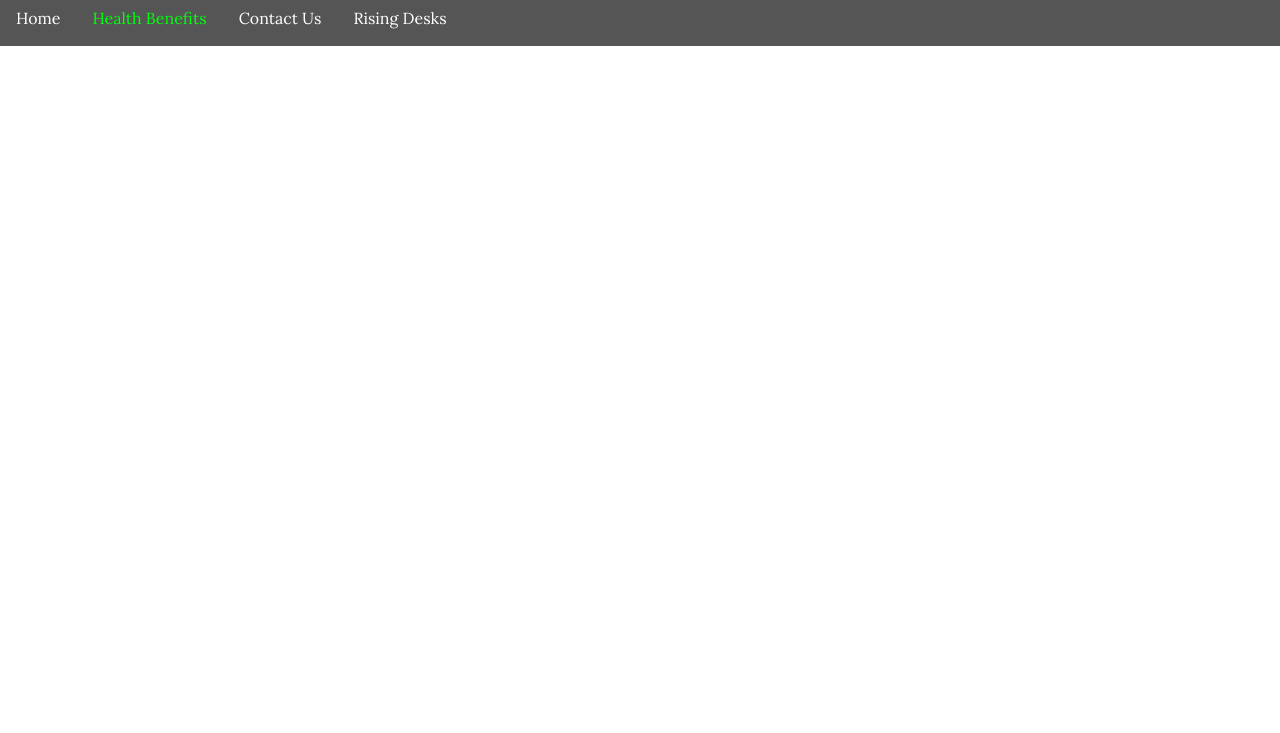
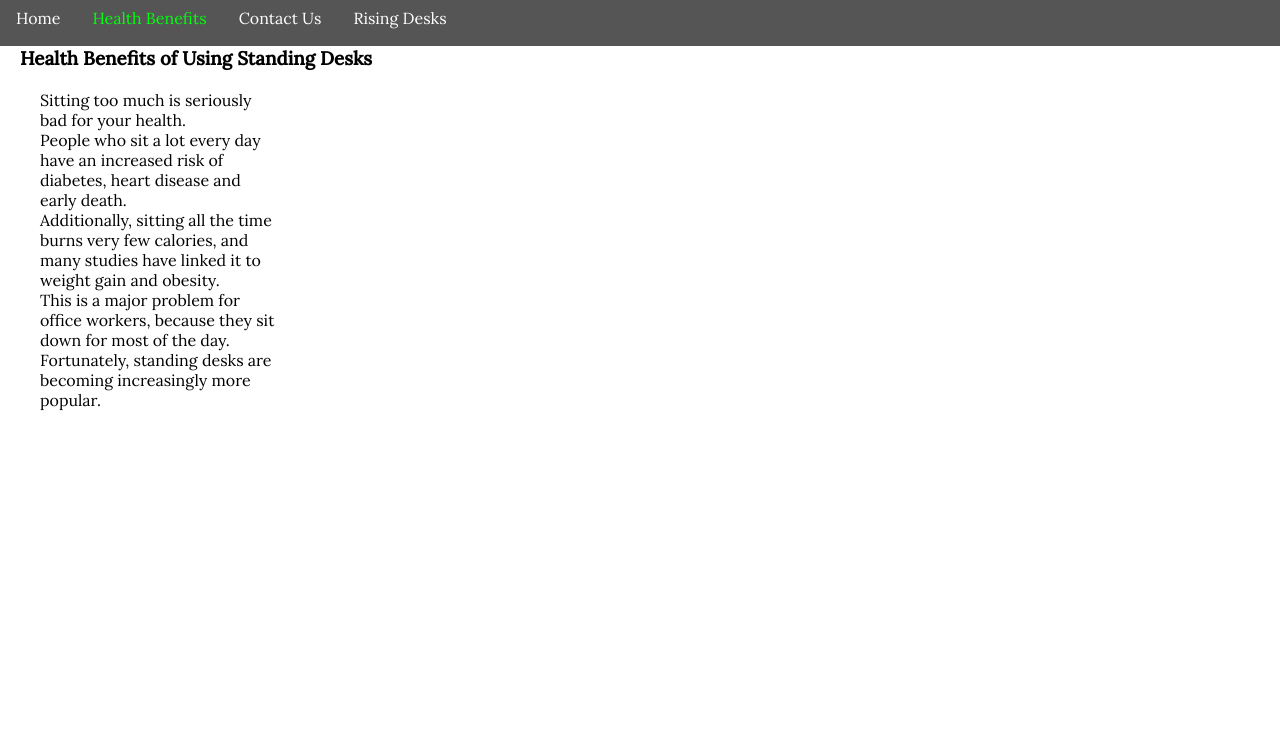
Before and after one commit to naingkokolin-mst/DDW_Project, a plain HTML site: page health_benefits.html in a window 1280 px wide. Shown: the part 67-800 px from the top of the page. Drawn offline with Linux system fonts and the light colour scheme.

Commit message:
adding photograph-photo class in css

```diff
--- a/health_benefits.html
+++ b/health_benefits.html
@@ -1,5 +1,6 @@
 <!DOCTYPE html>
 <html lang="en">
+
 <head>
     <meta charset="UTF-8">
     <meta name="viewport" content="width=device-width, initial-scale=1.0">
@@ -13,6 +14,7 @@
         rel="stylesheet">
     <!-- <link rel="stylesheet" href="https://cdn.jsdelivr.net/npm/bootstrap-icons@1.11.2/font/bootstrap-icons.min.css"> -->
 </head>
+
 <body>
     <header>
         <h1>Standing Desks Ltd</h1>
@@ -36,7 +38,19 @@
     </nav>
 
     <main>
-        <h3></h3>
+        <h3>Health Benefits of Using Standing Desks</h3>
+        <div class="paragraph-photo">
+            <p>
+                Sitting too much is seriously bad for your health. <br>
+                People who sit a lot every day have an increased risk of diabetes, heart disease and early death. <br>
+                Additionally, sitting all the time burns very few calories, and many studies have linked it to weight
+                gain and obesity. <br>
+                This is a major problem for office workers, because they sit down for most of the day. Fortunately,
+                standing desks are
+                becoming increasingly more popular. <br>
+            </p>
+        </div>
     </main>
 </body>
+
 </html>
--- a/style.css
+++ b/style.css
@@ -9,6 +9,10 @@ sans-serif; */
     text-decoration: none;
     margin: 0;
     padding: 0;
+}
+
+h1, h2, h3, h4, h5, h6 {
+    margin-left: 20px;
 }
 
 body {
@@ -99,3 +103,13 @@ footer {
 .selected-page {
     color: rgb(0, 255, 13);
 }
+
+.paragraph-photo {
+    display: inline-block;
+    position: relative;
+    margin-left: 20px;
+    width: 240px;
+    height: 240px;
+    border: none;
+    padding: 20px;
+}
```
